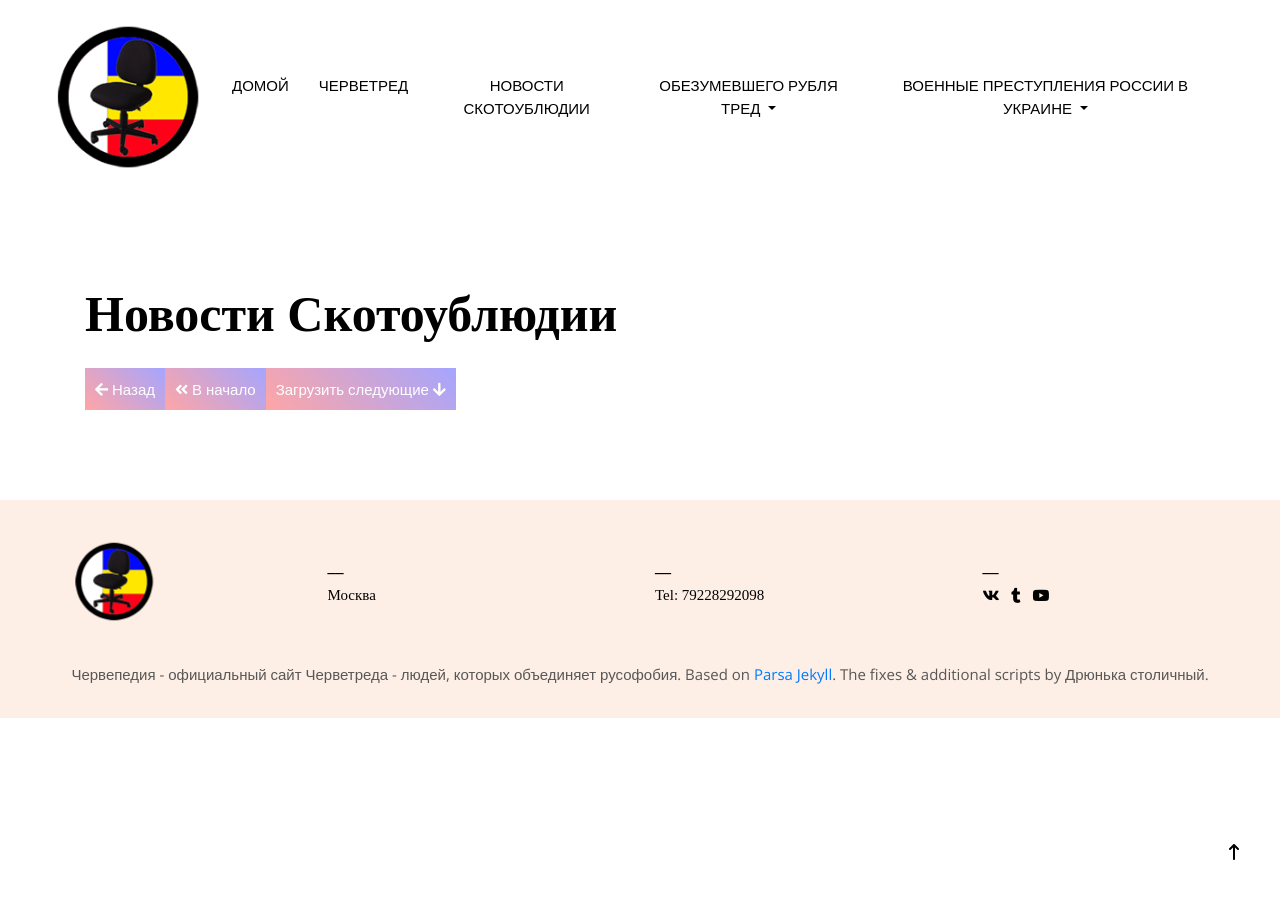
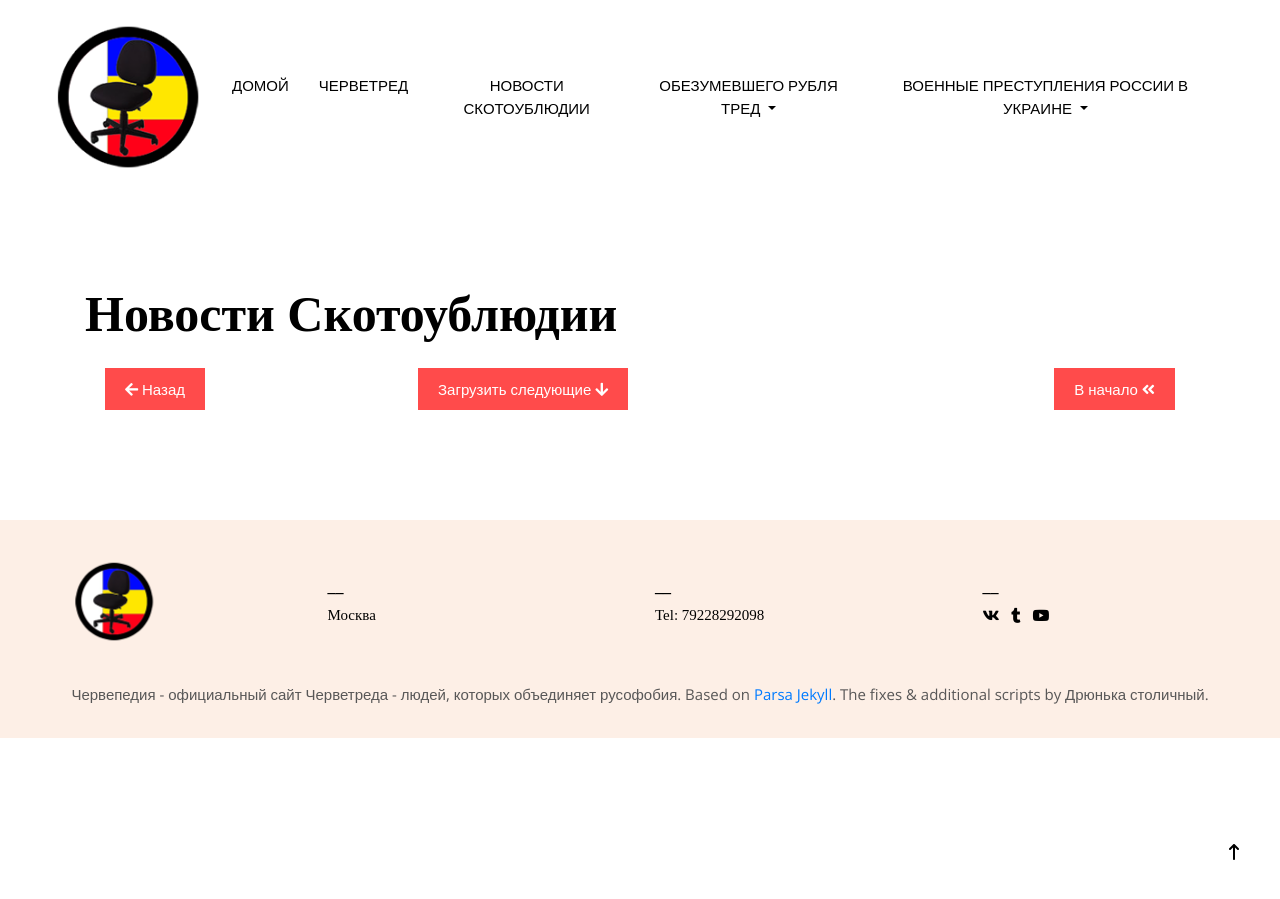
Before and after one commit to chervetred/chervetred.github.io, a Jekyll site: the page built from _pages/tgtest.html, in a window 1280 px wide. Built offline with Jekyll 4.4.1, drawn with Linux system fonts in a browser that asks for light colours; some web fonts are replaced; a script that is not in the unit is left out; comment, search, counter and statistics services are not loaded.

Commit message:
Update tgtest.html

```diff
--- a/_pages/tgtest.html
+++ b/_pages/tgtest.html
@@ -11,14 +11,14 @@ image:
 <meta charset="UTF-8">
 <meta name="viewport" content="width=device-width, initial-scale=1.0">
 <title>Новости Скотоублюдии</title>
-<script src="https://ajax.googleapis.com/ajax/libs/jquery/3.6.0/jquery.min.js"></script>
+<script src="https://ajax.googleapis.com/libs/jquery/3.6.0/jquery.min.js"></script>
 <script async src="https://telegram.org/js/telegram-widget.js?22"></script>
 <link rel="stylesheet" href="https://cdnjs.cloudflare.com/ajax/libs/font-awesome/5.15.4/css/all.min.css">
 <style>
     .load-more-button {
-        background: linear-gradient(45deg, rgba(255, 0, 0, 0.5), rgba(0, 0, 255, 0.5));
+        background-color: red;
         color: white;
-        padding: 10px;
+        padding: 10px 20px;
         border: none;
         cursor: pointer;
         opacity: 0.7;
@@ -27,14 +27,28 @@ image:
     .load-more-button:hover {
         opacity: 1;
     }
+
+    #navigation-buttons {
+        display: flex;
+        justify-content: space-between;
+        margin: 20px;
+    }
+
+    #load-more {
+        margin: 0 auto;
+    }
+
+    #go-to-beginning {
+        margin-left: auto;
+    }
 </style>
 </head>
 <body>
 <div id="telegram-posts"></div>
 <div id="navigation-buttons">
     <button class="load-more-button" onclick="loadPreviousPosts()"><i class="fas fa-arrow-left"></i> Назад</button>
-    <button class="load-more-button" onclick="loadFirstPosts()"><i class="fas fa-angle-double-left"></i> В начало</button>
-    <button class="load-more-button" onclick="loadMorePosts()">Загрузить следующие <i class="fas fa-arrow-down"></i></button>
+    <button id="load-more" class="load-more-button" onclick="loadMorePosts()">Загрузить следующие <i class="fas fa-arrow-down"></i></button>
+    <button id="go-to-beginning" class="load-more-button" onclick="loadFirstPosts()">В начало <i class="fas fa-angle-double-left"></i></button>
 </div>
 
 <script>
```
Also changed, not shown: other parts of _pages/tgtest.html (+14 -7 lines).
